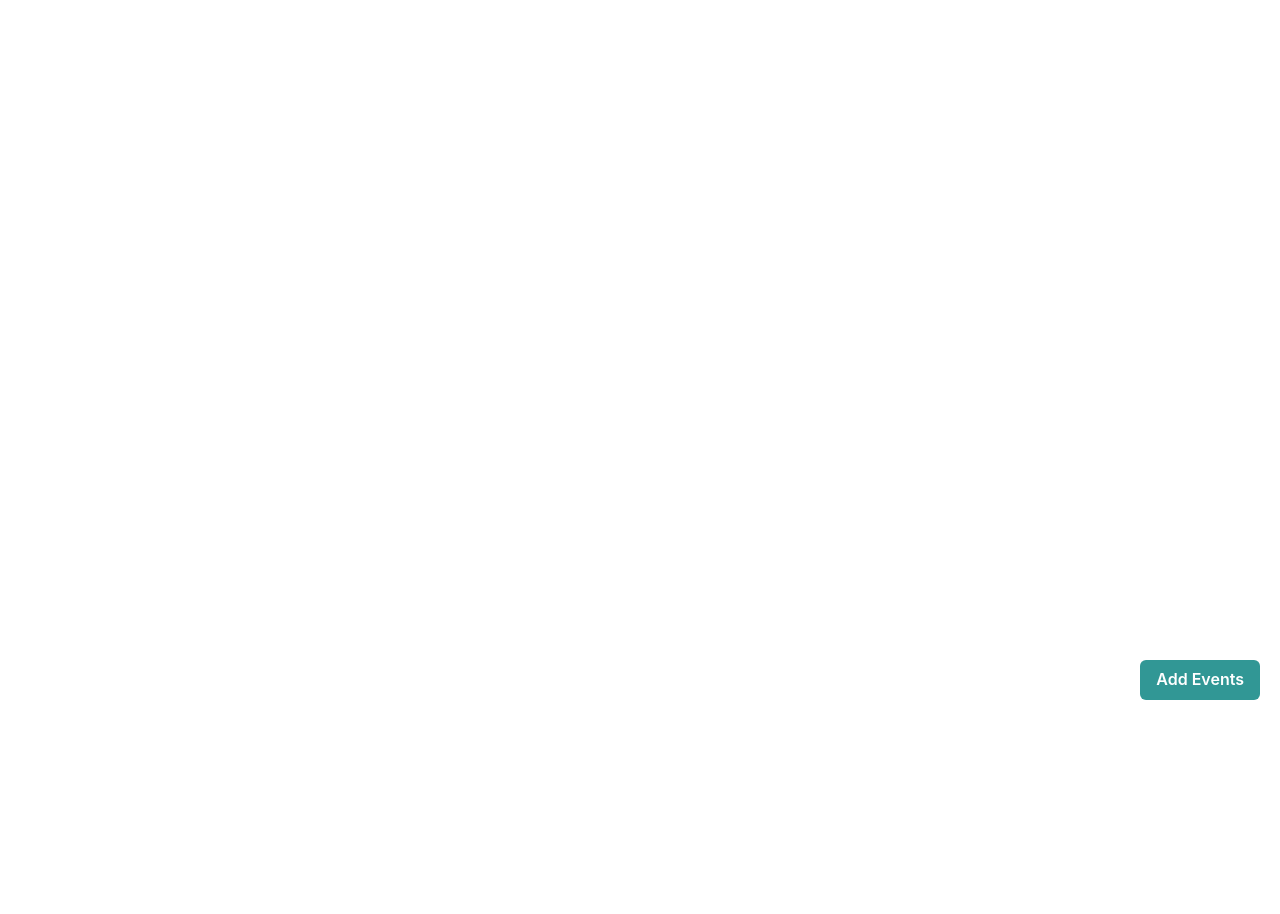
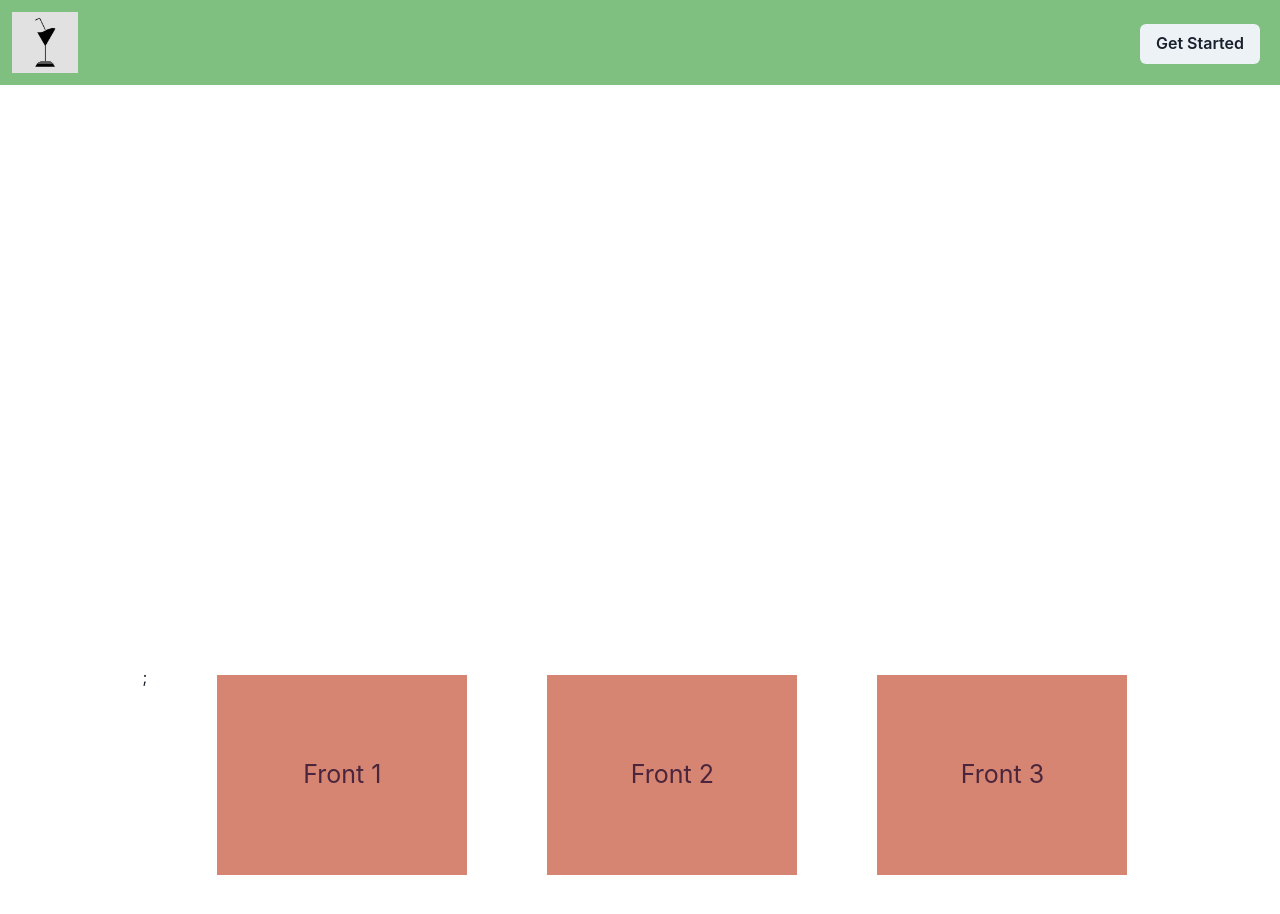
Before and after one commit to Ameenacusat/EventPlanner, a React (Vite) app in the folder EventPlanner/: page / in a window 1280 px wide. Shown: the top 914 px of the page. Before the commit the page ends 800 px from the top, so only its background shows below. Built offline with nearby package versions, Linux system fonts and the light colour scheme.

Commit message:
FlipCards added

```diff
--- a/EventPlanner/src/App.jsx
+++ b/EventPlanner/src/App.jsx
@@ -2,8 +2,8 @@ import { useState } from 'react'
 import { ChakraProvider } from '@chakra-ui/react'
 import './App.css'
 import MyEvents from './Components/MyEvents'
-import Landing from "./Components/Pages/Landing"
-import Navbar from './Components/Navbar'
+import FlipCardApp from './Components/Pages/Flipcard'
+import Landing from './Components/Pages/Landing'
 
 function App() {
   const [count, setCount] = useState(0)
@@ -11,7 +11,7 @@ function App() {
   return (
     <>
       <ChakraProvider>
-
+        <Landing/>
         <MyEvents/>
       </ChakraProvider>
     </>
--- a/EventPlanner/src/Components/MyEvents.jsx
+++ b/EventPlanner/src/Components/MyEvents.jsx
@@ -176,6 +176,7 @@ const MyEvents = () => {
         display="flex"
         flexDirection="column"
         alignItems="center"
+
     >
         <Box
           w="100%"
--- /dev/null
+++ b/EventPlanner/src/Components/Pages/Flipcard.css
@@ -0,0 +1,40 @@
+.flip-card{
+    perspective: 1000px;
+
+}
+.flip-card-inner{
+    position: relative;
+    width: 100%;
+    height: 100%;
+    transition:transform 0.3s,box-shadow 0.3s;
+
+
+}
+.flip-card:hover .flip-card-inner{
+   transform:scale(1.25);
+   box-shadow: 0 4px 15px rgba(0, 0, 0, 1);
+   background-color: #cf3131;
+   transition: all 0.8s ease;
+
+}
+.flip-card-front, .flip-card-back{
+    position: absolute;
+    width:100%;
+    height:100%;
+    backface-visibility: hidden;
+
+}
+.flip-card-front{
+    background-color: #D68573;
+    color: rgb(74, 37, 60);
+    font-size: 25px;
+
+}
+.flip-card-back{
+    /*background-color: #394e30;
+    color: #fff;
+    font-size: 25px;
+    transform: rotateY(180deg);*/
+
+
+}
--- /dev/null
+++ b/EventPlanner/src/Components/Pages/Flipcard.jsx
@@ -0,0 +1,45 @@
+import React from 'react';
+import { Box, Flex } from '@chakra-ui/react';
+import './Flipcard.css';
+
+const Flipcard = ({frontContent,backContent}) => {
+    return (
+        <Box className='flip-card' width='250px' height='200px' margin='10px' borderRadius='20px'>
+            <Box className='flip-card-inner'>
+                <Box className='flip-card-front' display='flex' alignItems='center' justifyContent='center'>
+                    {frontContent}
+                </Box>
+                <Box className='flip-card-back' display='flex' justifyContent='center' alignItems='center'>
+                    {backContent}
+                </Box>
+            </Box>
+        </Box>
+    );
+};
+
+function FlipCardApp(){
+    return(
+        <Box height="100vh" display="flex" flexDirection='column'  alignItems='center' justifyContent='flex-end'  >
+
+                <Flex gap="60px" >;
+                    <Flipcard
+                       frontContent={<h2>Front 1</h2>}
+                       //backContent={<h2>Back 1</h2>}
+                    />
+                    <Flipcard
+                       frontContent={<h2>Front 2</h2>}
+                       //backContent={<h2>Back 2</h2>}
+                    />
+                    <Flipcard
+                       frontContent={<h2>Front 3</h2>}
+                       //backContent={<h2>Back 3</h2>}
+                    />
+
+                </Flex>
+
+        </Box>
+
+    )
+}
+
+export default FlipCardApp;
--- a/EventPlanner/src/Components/Pages/Landing.jsx
+++ b/EventPlanner/src/Components/Pages/Landing.jsx
@@ -1,10 +1,12 @@
 import React from 'react'
 import Navbar from '../Navbar'
+import FlipCardApp from './Flipcard'
 
 const Landing = () => {
   return (
     <div>
         <Navbar/>
+        <FlipCardApp/>
     </div>
   )
 }
```
Also changed, not shown: 1 other file (tests, documents, lock files or other folders).
